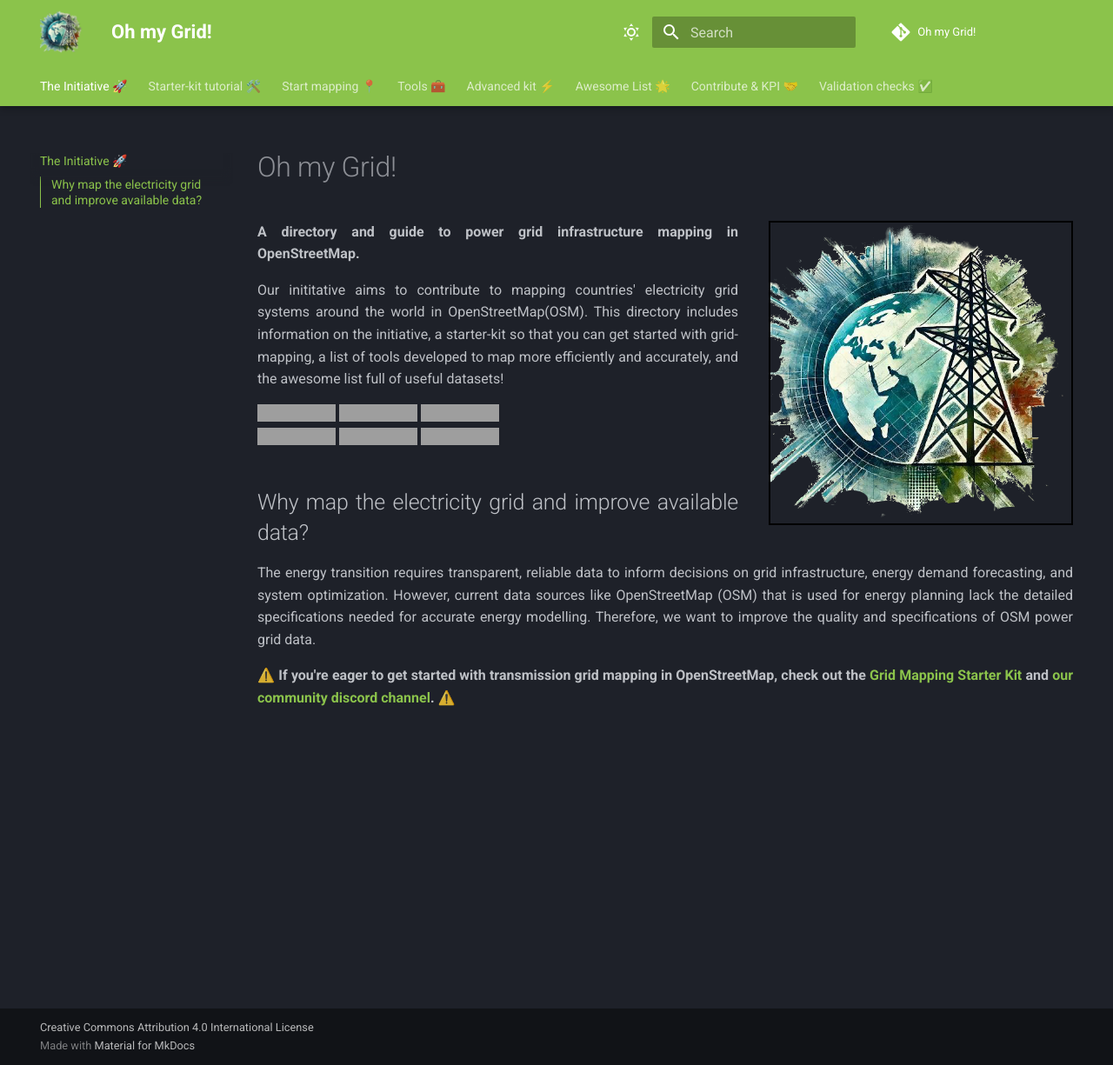
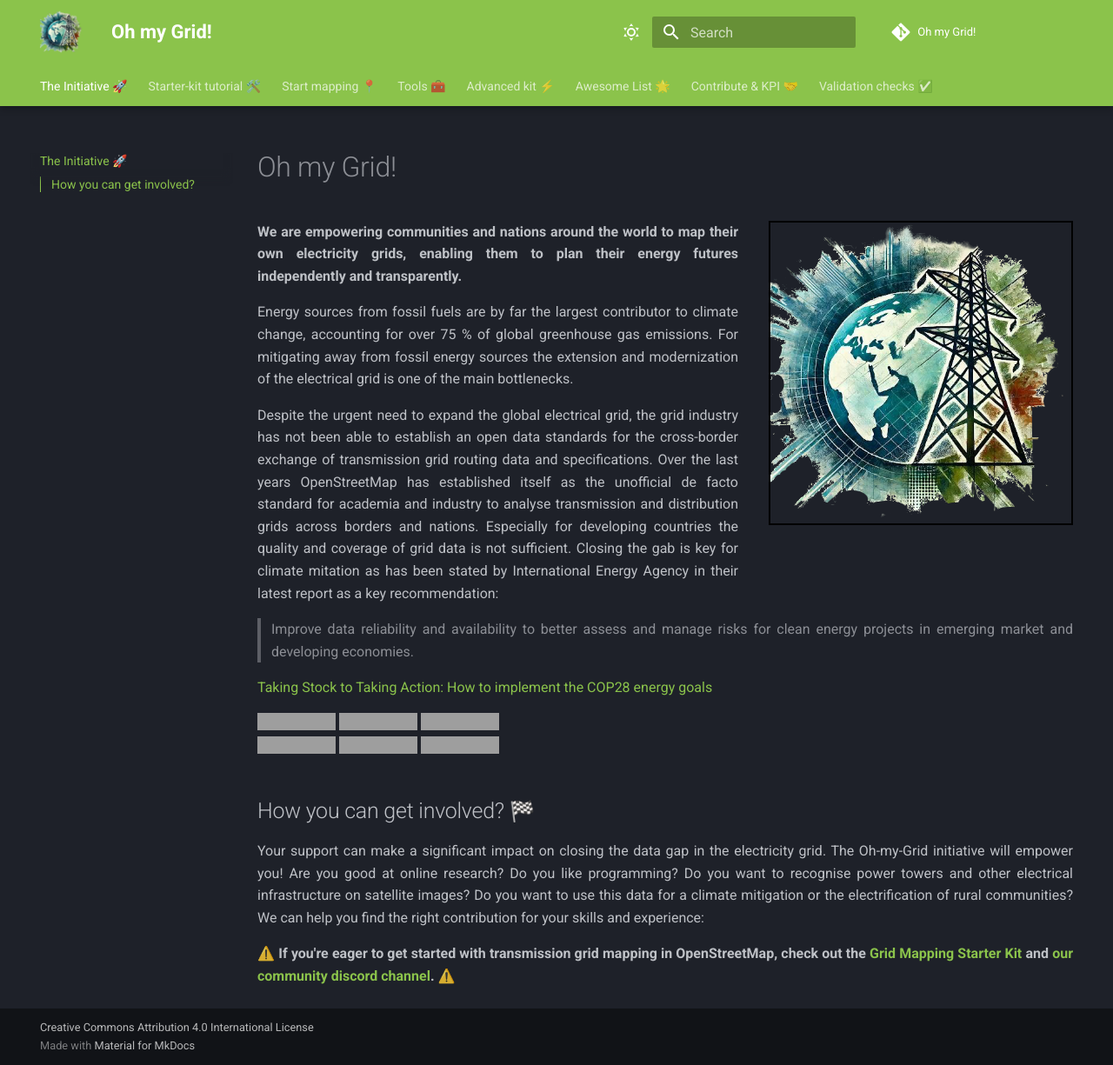
Before and after one commit to open-energy-transition/Oh-my-Grid, an MkDocs documentation site: the page built from docs/index.md, in a window 1280 px wide and 1225 px high. Shown: the whole window at 87% size. Built offline with MkDocs 1.6.1 and Material for MkDocs 9.7.7, drawn with Linux system fonts in a browser that asks for light colours; emoji names are drawn with the system emoji font; comment, search, counter and statistics services are not loaded; grey boxes are pictures that could not be loaded.

Commit message:
Index page

```diff
--- a/docs/index.md
+++ b/docs/index.md
@@ -1,21 +1,23 @@
 # Oh my Grid!
 
-<div style="float: right; margin-left: 15px; margin-bottom: 20px;">
+<div style="float: right; margin-left: 15px; margin-bottom: 60px;">
   <img src="images/logo.png" class="img-border" style="float: right; margin-left: 20px;" width="350">
 </div>
 
-**A directory and guide to power grid infrastructure mapping in OpenStreetMap.**
+**We are empowering communities and nations around the world to map their own electricity grids, enabling them to plan their energy futures independently and transparently.** <br>
 
-Our inititative aims to contribute to mapping countries' electricity grid systems around the world in OpenStreetMap(OSM).
-This directory includes information on the initiative, a starter-kit so that you can get started with grid-mapping, a list of tools developed to map more efficiently and accurately, and the awesome list full of useful datasets!
+Energy sources from fossil fuels are by far the largest contributor to climate change, accounting for over 75 % of global greenhouse gas emissions. For mitigating away from fossil energy sources the extension and modernization of the electrical grid is one of the main bottlenecks.
 
-[![](https://badgen.net/badge/See/Wiki/A2CDAE?scale=1.6)](https://wiki.openstreetmap.org/wiki/Organised_Editing/Activities/Oh_my_grid_initiative) [![](https://badgen.net/badge/Follow/Tutorial/A2CDAE?scale=1.6)](https://open-energy-transition.github.io/Oh-my-Grid!/starter-kit/) [![](https://badgen.net/badge/Join/DiscordGroup/A2CDAE?scale=1.6)](https://discord.gg/a5znpdFWfD)
+Despite the urgent need to expand the global electrical grid, the grid industry has not been able to establish an open data standards for the cross-border exchange of transmission grid routing data and specifications. Over the last years OpenStreetMap has established itself as the unofficial de facto standard for academia and industry to analyse transmission and distribution grids across borders and nations. Especially for developing countries the quality and coverage of grid data is not sufficient. Closing the gab is key for climate mitation as has been stated by International Energy Agency in their latest report as a key recommendation:
+> Improve data reliability and availability to better assess and manage risks for clean energy projects in emerging market and developing economies.
+
+[Taking Stock to Taking Action: How to implement the COP28 energy goals](https://iea.blob.core.windows.net/assets/f2f6dbe0-ee3d-4ffc-ac8b-b811a868b9b1/FromTakingStocktoTakingAction.pdf)
+
+[![](https://badgen.net/badge/See/Wiki/A2CDAE?scale=1.6)](https://wiki.openstreetmap.org/wiki/Organised_Editing/Activities/Oh_my_grid_initiative) [![](https://badgen.net/badge/Follow/Tutorial/A2CDAE?scale=1.6)](https://open-energy-transition.github.io/Oh-my-Grid/starter-kit/) [![](https://badgen.net/badge/Join/DiscordGroup/A2CDAE?scale=1.6)](https://discord.gg/a5znpdFWfD)
 [![](https://badgen.net/badge/Use/Tools/A2CDAE?scale=1.6)](https://open-energy-transition.github.io/Oh-my-Grid!/tools/) [![](https://badgen.net/badge/Find/AwesomeList/A2CDAE?scale=1.6)](https://github.com/open-energy-transition/Awesome-Electric-Grid-Mapping) [![](https://badgen.net/badge/Icon/Contribute/A2CDAE?scale=1.6&label=%F0%9F%9A%80)](https://open-energy-transition.github.io/Oh-my-Grid!/contributing/)
 
-## Why map the electricity grid and improve available data?
-The energy transition requires transparent, reliable data to inform decisions on grid infrastructure, energy demand forecasting, and system optimization.
-However, current data sources like OpenStreetMap (OSM) that is used for energy planning lack the detailed specifications needed for accurate energy modelling.
-Therefore, we want to improve the quality and specifications of OSM power grid data.
+## How you can get involved? :checkered_flag:
+Your support can make a significant impact on closing the data gap in the electricity grid. The Oh-my-Grid initiative will empower you! Are you good at online research? Do you like programming? Do you want to recognise power towers and other electrical infrastructure on satellite images? Do you want to use this data for a climate mitigation or the electrification of rural communities? We can help you find the right contribution for your skills and experience:
 
 
 ⚠️ **If you're eager to get started with transmission grid mapping in OpenStreetMap, check out the [Grid Mapping Starter Kit](https://github.com/open-energy-transition/grid-mapping-starter-kit) and [our community discord channel](https://discord.gg/a5znpdFWfD).** ⚠️
```
